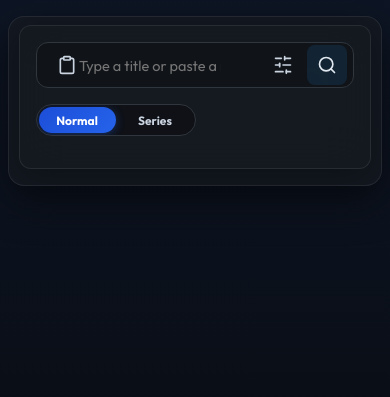
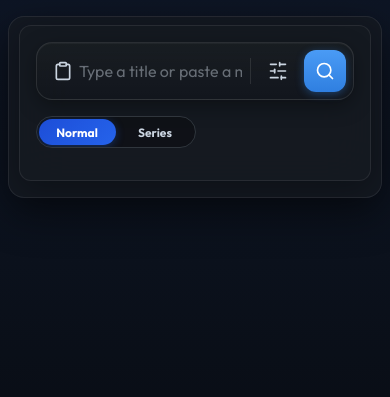
Before and after one commit to lucidesh4-stack/Torrent-to-drive, a Flask app: page / in a window 390 px wide. Shown: the part 57-454 px from the top of the page. Run offline with Flask 3, Linux system fonts and the light colour scheme.

Commit message:
Style: upgrade mobile search bar to premium design pass

```diff
--- a/streamly_hardened/static/css/base.css
+++ b/streamly_hardened/static/css/base.css
@@ -1066,3 +1066,69 @@ button.icon-btn {
       opacity: 0 !important;
       pointer-events: none !important;
     }
+
+@media (max-width: 768px) {
+  /* Bigger, raised-glass container */
+  .search-bar-integrated {
+    height: 58px !important;
+    border-radius: 16px !important;
+    padding: 0 6px 0 2px !important;
+    gap: 0 !important;
+    background: linear-gradient(180deg, rgba(255,255,255,0.04), rgba(255,255,255,0.01)), rgba(13,17,23,0.6) !important;
+    border: 1px solid rgba(255,255,255,0.10) !important;
+    box-shadow: 0 1px 0 rgba(255,255,255,0.04) inset, 0 6px 20px rgba(0,0,0,0.35) !important;
+  }
+  .search-bar-integrated:focus-within {
+    border-color: rgba(59,130,246,0.55) !important;
+    box-shadow: 0 0 0 3px rgba(59,130,246,0.12), 0 6px 20px rgba(0,0,0,0.4) !important;
+  }
+
+  /* Input: bigger text; empty keeps 40px left gutter for the paste icon */
+  .search-bar-integrated .search-box-wrap input {
+    font-size: 16px !important;
+    font-weight: 500 !important;
+    padding: 0 8px 0 40px !important;
+    transition: padding .15s ease !important;
+  }
+  .search-bar-integrated .search-box-wrap input::placeholder {
+    color: rgba(203,213,225,0.45) !important; font-weight: 400 !important;
+  }
+  /* SPACE MGMT: when typing, the paste icon is hidden -> reclaim its gutter
+     (left 40->12) for more visible text; keep 36px right for the ✕ chip. */
+  .search-bar-integrated .search-box-wrap input:not(:placeholder-shown) {
+    padding: 0 36px 0 12px !important;
+  }
+
+  /* Paste icon tucked to the left edge */
+  .search-box-wrap .sb-icon-left { left: 4px !important; color: rgba(203,213,225,0.55) !important; }
+
+  /* Clear ✕ as a circular chip */
+  .search-box-wrap .sb-icon-right { right: 6px !important; }
+  #clearSearchBtn {
+    width: 28px !important; height: 28px !important; min-width: 28px !important; min-height: 28px !important;
+    border-radius: 999px !important; background: rgba(255,255,255,0.06) !important;
+  }
+
+  /* Action cluster: hairline divider + unified buttons */
+  .search-bar-actions {
+    gap: 6px !important; padding-left: 8px !important; padding-right: 1px !important; position: relative;
+  }
+  .search-bar-actions::before {
+    content: ""; position: absolute; left: 0; top: 50%; transform: translateY(-50%);
+    width: 1px; height: 26px; background: rgba(255,255,255,0.10);
+  }
+  .mobile-filter-btn, .search-bar-actions #searchBtn, .search-bar-actions #addMagnetBtn {
+    width: 42px !important; height: 42px !important; border-radius: 12px !important;
+  }
+  .mobile-filter-btn {
+    background: rgba(255,255,255,0.05) !important;
+    border: 1px solid rgba(255,255,255,0.08) !important;
+    color: rgba(203,213,225,0.85) !important;
+    padding: 0 !important;
+  }
+  .search-bar-actions #searchBtn {
+    background: linear-gradient(180deg, #4a9bf5, #2f7fe0) !important;
+    color: #fff !important;
+    box-shadow: 0 2px 8px rgba(47,127,224,0.4) !important;
+  }
+}
```
